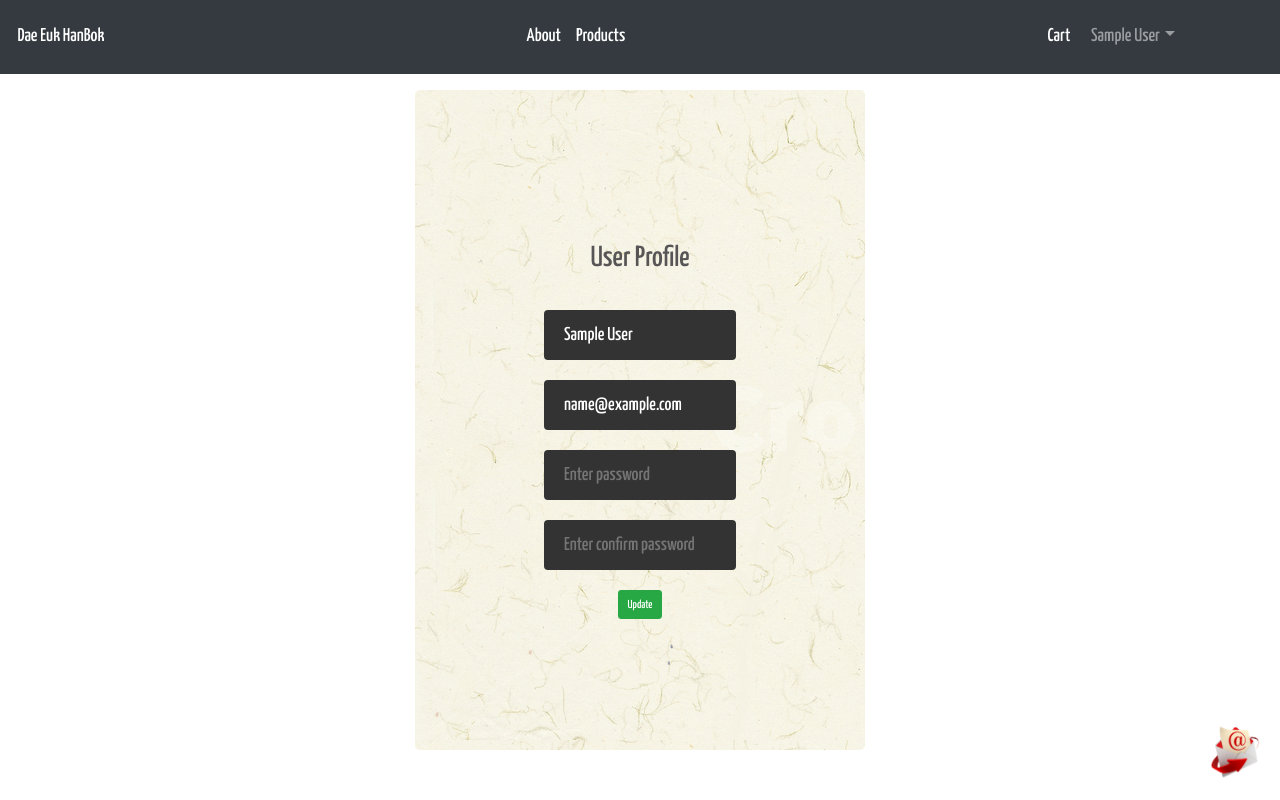
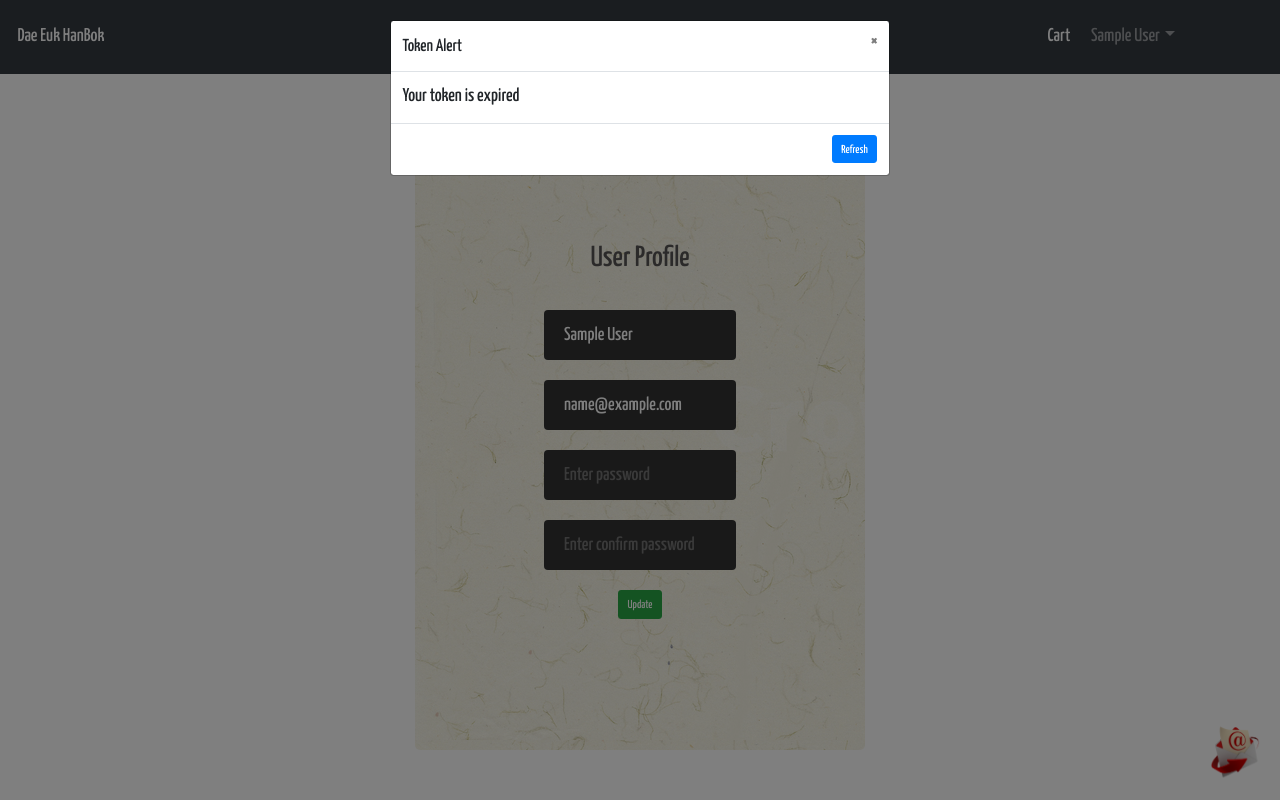
Before and after one commit to developert1990/Hanbok-E-client, a React (Create React App) app: page /profile in a window 1280 px wide. Shown: the top 800 px of the page. Built offline with nearby package versions, Linux system fonts and the light colour scheme; no server answers; sample sign-in values are in the browser's storage; a web font is replaced by a local one.

Commit message:
added refresh token

```diff
--- a/src/App.tsx
+++ b/src/App.tsx
@@ -1,41 +1,48 @@
-import Axios from 'axios';
-import React, { useEffect, useState } from 'react';
-import { API_BASE } from './config';
+import React, { useEffect } from 'react';
 import Routes from './router/routes';
-import { TokenModal } from './components/TokenModal';
+import { useDispatch, useSelector } from 'react-redux';
+import { initialAppStateType } from './store';
+import { signout } from './actions/userActions';
+
 
 
 const App = () => {
 
-  const [show, setShow] = useState(false);
+  // const [show, setShow] = useState(false);
+
+  const userSignin = useSelector((state: initialAppStateType) => state.userStore);
+  const { userInfo } = userSignin;
 
 
+  const dispatch = useDispatch();
+  // console.log('userInfo: ', userInfo)
+  const now = Math.floor(new Date().getTime() / 1000.0)
+
+
+  // refresh 토큰이 만료되기 직전에 자동 로그아웃을 시킨다.
+
   useEffect(() => {
-    (
-      async () => {
-        const { data } = await Axios.get(`${API_BASE}/api/users/checkCookieExpiration`, {
-          withCredentials: true
-        });
-        console.log('쿠키 만료 시간 체크 data : ', data)
+    if (userInfo) {
+      console.log('userInfo:  리프레시 토큰쪽 ===================================== : ', userInfo)
+      console.log("userInfo있어서 안쪽으로 들어옴")
+      let a = setTimeout(() => {
+        console.log("리프레시도 만료되서 로그아웃하러 들어옴")
+        userInfo?.refreshTokenExp && dispatch(signout());
+      }, userInfo?.refreshTokenExp as number - now - (1000 * 60 * 0.5));
+
+      return () => {
+        clearTimeout(a);
       }
-    )();
-    // setTimeout(async () => {
-    //   const { data } = await Axios.get(`${API_BASE}/api/users/checkCookieExpiration`, {
-    //     withCredentials: true
-    //   });
-    //   console.log('쿠키 만료 시간 체크 data : ', data)
+    }
+  }, [userInfo?.refreshTokenExp])
 
-    //   // setShow(true)
 
-    // }, 1000 * 15);
-    // return () => {
-    //   clearTimeout();
-    // }
 
-  }, [])
+
+
   return (
     <div className="App">
-      <TokenModal show={show} setShow={setShow} />
+
       <Routes />
     </div>
   );
--- a/src/actions/userActions.ts
+++ b/src/actions/userActions.ts
@@ -20,6 +20,7 @@ export const signin = (email: string, password: string) => async (dispatch: Thun
             // 참고 (https://www.zerocho.com/category/NodeJS/post/5e9bf5b18dcb9c001f36b275)
             withCredentials: true
         });
+        console.log('로그인하고 받은 data', data)
         dispatch({ type: USER_SIGNIN_SUCCESS, payload: data })
         localStorage.setItem('userInfo', JSON.stringify(data));
         localStorage.setItem('cartItems', JSON.stringify(data.cart));
@@ -46,7 +47,6 @@ export const signin = (email: string, password: string) => async (dispatch: Thun
 
 
 export const signout = () => async (dispatch: ThunkDispatch<any, any, any>) => {
-
     const cartFromLocalStorage = localStorage.getItem('cartItems');
     const cartItem = JSON.parse(cartFromLocalStorage as string)
     await axios.put(`${API_BASE}/api/users/signout`, cartItem, {
@@ -133,9 +133,6 @@ export const listUsers = () => async (dispatch: ThunkDispatch<any, any, any>, ge
 export const deleteUser = (userId: string) => async (dispatch: ThunkDispatch<any, any, any>, getState: () => any) => {
     dispatch({ type: USER_DELETE_REQUEST });
 
-    const { userStore: { userInfo } } = getState();
-    // console.log('유저 삭제하는 action들어옴')
-
     try {
         const { data } = await axios.delete(`${API_BASE}/api/users/admin/${userId}`, {
             withCredentials: true
--- a/src/components/TokenModal.tsx
+++ b/src/components/TokenModal.tsx
@@ -1,23 +1,60 @@
-import React, { Dispatch, useState } from 'react'
+import Axios from 'axios';
+import React, { Dispatch } from 'react'
 import { Button, Modal } from 'react-bootstrap';
+import { useDispatch } from 'react-redux';
+import { useHistory } from 'react-router-dom';
+import { signout } from '../actions/userActions';
+import { API_BASE } from '../config';
+import { USER_SIGNIN_SUCCESS } from '../constants/userConstant';
+import { userType } from '../reducers/userReducer';
+
+
 
 export interface TokenModalType {
     show: boolean;
-    setShow: Dispatch<React.SetStateAction<boolean>>
+    setShow: Dispatch<React.SetStateAction<boolean>>;
+    refreshTokenExp: number;
+    userInfo: userType;
 }
 
-export const TokenModal: React.FC<TokenModalType> = ({ setShow, show }) => {
+export const TokenModal: React.FC<TokenModalType> = ({ setShow, show, refreshTokenExp, userInfo }) => {
     console.log("토큰 모달열림")
-    const handleClose = () => setShow(false);
+    const history = useHistory();
+    const dispatch = useDispatch();
+
+    const handleRefresh = async () => {
+        setShow(false);
+        console.log("모달에서 userInfo", userInfo)
+        if (!userInfo) {
+            console.log("userInfo 없어서 그냥 리턴됨")
+            return history.push('/signin');
+        }
+        console.log("userInfo 없는데도 실행됨...")
+        const { data } = await Axios.get(`${API_BASE}/api/users/refreshSession`, {
+            withCredentials: true
+        });
+        data.refreshTokenExp = refreshTokenExp
+        console.log('쿠키 만료 시간 체크 data : ', data)
+        dispatch({ type: USER_SIGNIN_SUCCESS, payload: data })
+    }
+
+    // 토큰을 갱신해서 로그인 유지 하고 싶지 않다면 x를 클릭해서 로그아웃을 한다.
+    const handleLogout = () => {
+        if (!userInfo) {
+            return;
+        }
+        dispatch(signout())
+        setShow(false)
+    }
     return (
         <div>
-            <Modal show={show} onHide={handleClose}>
+            <Modal show={show} onHide={handleLogout}>
                 <Modal.Header closeButton>
                     <Modal.Title>Token Alert</Modal.Title>
                 </Modal.Header>
                 <Modal.Body>Your token is expired</Modal.Body>
                 <Modal.Footer>
-                    <Button variant="primary" onClick={handleClose}>
+                    <Button variant="primary" onClick={handleRefresh}>
                         Refresh
                     </Button>
                 </Modal.Footer>
--- a/src/reducers/userReducer.ts
+++ b/src/reducers/userReducer.ts
@@ -8,6 +8,8 @@ export interface userType {
     email: string;
     isAdmin: boolean;
     isSeller: boolean;
+    tokenExp: string | number;
+    refreshTokenExp: string | number;
     token: string;
     cart: cartItemType[];
 }
--- a/src/router/routes.tsx
+++ b/src/router/routes.tsx
@@ -24,13 +24,15 @@ import { AdminOrderListScreen } from '../screens/AdminOrderListScreen';
 import { AdminUserListScreen } from '../screens/AdminUserListScreen';
 import { AdminUserEdit } from '../screens/AdminUserEdit';
 import { SearchScreen } from '../screens/SearchScreen';
-import { useDispatch } from 'react-redux';
+import { useDispatch, useSelector } from 'react-redux';
 import { listProductsCategories } from '../actions/productActions';
 import { MapScreen } from '../screens/MapScreen';
 import { AdminGoogleMapOrderList } from '../screens/AdminGoogleMapOrderList';
 import { SendEmailButton } from '../components/SendEmailButton';
 import { SendEmailForm } from '../components/SendEmailForm';
 import { DashboardScreen } from '../screens/DashboardScreen';
+import { initialAppStateType } from '../store';
+import { TokenModal } from '../components/TokenModal';
 
 // eslint-disable-next-line import/no-anonymous-default-export
 export default () => {
@@ -42,8 +44,36 @@ export default () => {
 
     const [clickEmailBtn, setClickEmailBtn] = useState<boolean>(false);
 
+    const [show, setShow] = useState(false);
+
+    const userSignin = useSelector((state: initialAppStateType) => state.userStore);
+    const { userInfo } = userSignin;
+
+
+    console.log('userInfo: ', userInfo)
+
+
+    useEffect(() => {
+        if (userInfo && userInfo.email) {
+            const now = Math.floor(new Date().getTime() / 1000.0)
+            console.log("userInfo 로컬에서 가저올수 있음")
+            console.log('userInfo.tokenExp - now', userInfo.tokenExp as number - now)
+            console.log('초 계산 : ', userInfo.tokenExp as number - now - (1000 * 60 * 0.5))
+            setTimeout(() => {
+                userInfo && setShow(true)
+            }, userInfo.tokenExp as number - now - (1000 * 60 * 0.5)); //  서버측에 짧은 만료시간 - 10분. 즉 10분전에 refresh 모달이 뜬다.
+
+        }
+        return () => {
+            clearTimeout();
+            console.log("짧은 토큰 타임아웃끝남")
+        }
+    }, [userInfo?.tokenExp])
+
+
     return (
         <BrowserRouter>
+            <TokenModal show={show} setShow={setShow} refreshTokenExp={userInfo?.refreshTokenExp as number} userInfo={userInfo} />
             <NavBar />
             <div className="components-wrap">
                 <Route exact path="/" component={HomeScreen} />
```
Also changed, not shown: 1 other file (tests, documents, lock files or other folders).
